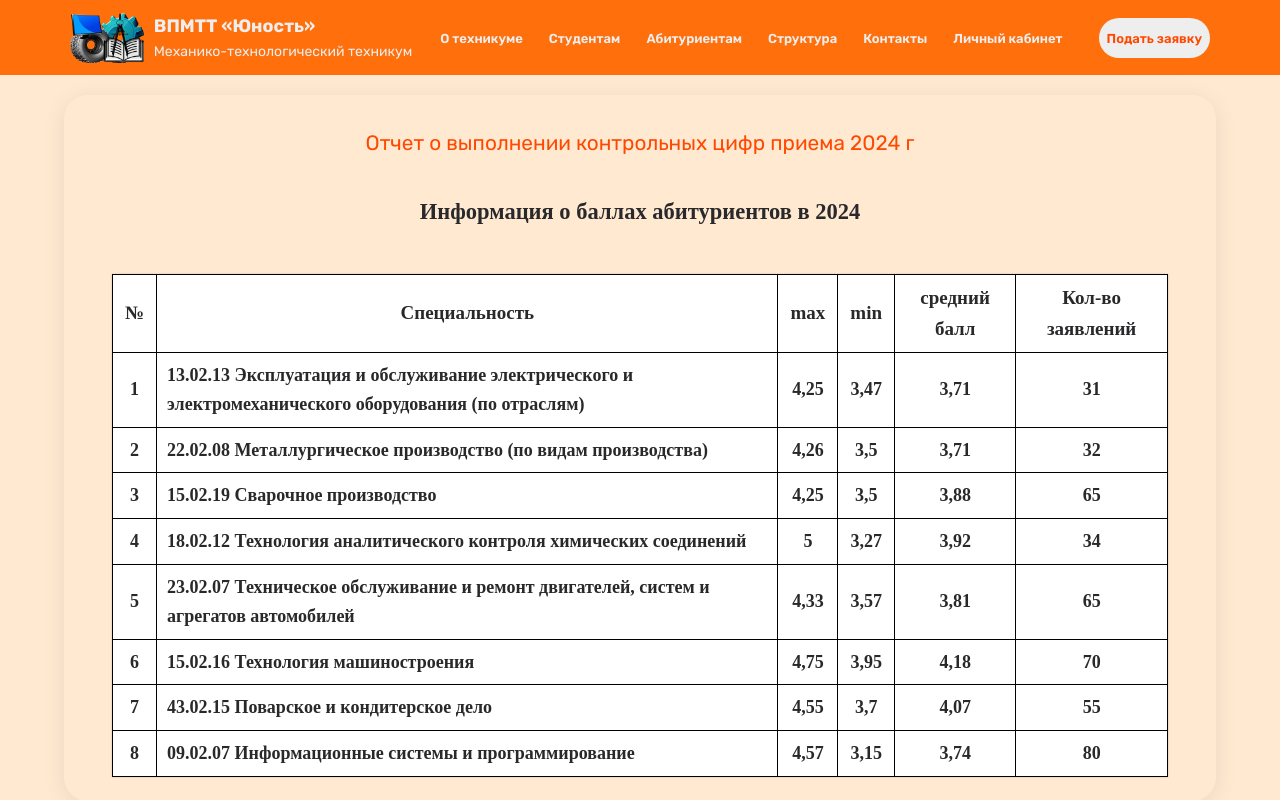
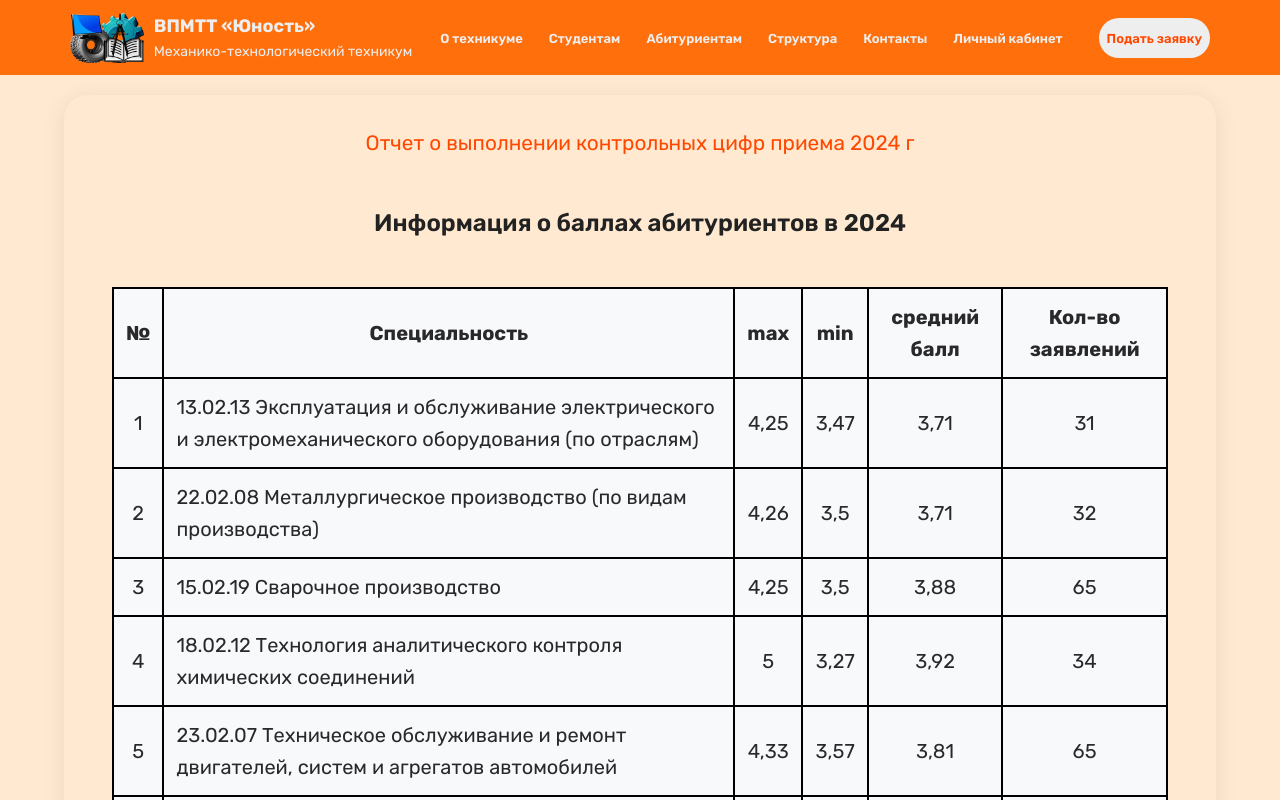
Before and after one commit to Payziii/Unost, a Vue app: page /applicants/reyting_abiturientov in a window 1280 px wide. Shown: the top 800 px of the page. Built offline with nearby package versions, Linux system fonts and the light colour scheme.

Commit message:
Измененн стиль таблицы в рейтинге

```diff
--- a/src/views/applicants/RatingView.vue
+++ b/src/views/applicants/RatingView.vue
@@ -12,11 +12,10 @@ import Link from '@/components/pages/Link.vue';
       </Link>
     </div>
 
-    <h2 class="text-center text-2xl font-bold mb-6" style="font-family: 'Times New Roman';">
-      Информация о баллах абитуриентов в 2024
-    </h2>
+    <Title level="2">Информация о баллах абитуриентов в 2024</Title>
 
-    <table class="rating-table">
+    <div class="table-responsive">
+      <table class="table table-bordered">
         <thead>
           <tr>
             <th>№</th>
@@ -94,45 +93,42 @@ import Link from '@/components/pages/Link.vue';
           </tr>
         </tbody>
       </table>
+    </div>
   </Page>
 </template>
 
 <style scoped>
-.rating-table {
+.table-responsive {
+  overflow-x: auto;
+  margin: 20px 0;
+}
+
+.table {
   width: 100%;
   border-collapse: collapse;
-  background-color: white;
-  font-family: "Times New Roman", serif;
-  font-size: 18px;
+}
+
+.table th,
+.table td {
+  border: 2px solid #000000;
+  background-color: #f8f9fa;
+  padding: 12px;
   text-align: center;
-  box-shadow: 0 0 2px rgba(0,0,0,0.2);
+  font-size: 20px;
+}
+
+.table th {
+  background-color: #f8f9fa;
   font-weight: bold;
 }
 
-.rating-table th,
-.rating-table td {
-  border: 1px solid black;
-  padding: 8px 12px;
-  font-weight: bold;
-}
-
-.rating-table th {
-  font-weight: 900;
-  font-size: 19px;
-}
-
-.rating-table td:nth-child(2) {
+.table td:nth-child(2) {
   text-align: left;
-  padding-left: 10px;
-}
-
-h2 {
-  margin-top: 10px;
-  margin-bottom: 20px;
-  font-weight: 900;
+  padding-left: 12px;
 }
 
 .text-center {
   text-align: center;
+  margin-bottom: 20px;
 }
 </style>
```
Lines whose indentation alone changed are shown as unchanged.
